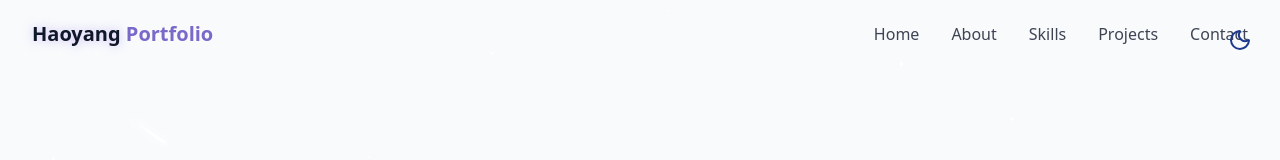
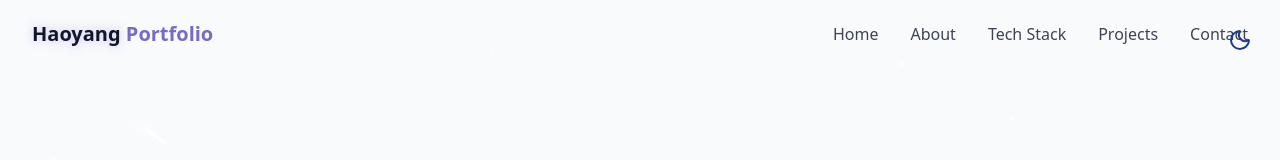
Before and after one commit to kaden175ck/Portfoilo, a React (Vite) app: page / in a window 1280 px wide. Shown: the top 160 px of the page. Built offline with nearby package versions, Linux system fonts and the light colour scheme.

Commit message:
change words

```diff
--- a/src/components/NavBar.jsx
+++ b/src/components/NavBar.jsx
@@ -8,7 +8,7 @@ import { Menu, X } from "lucide-react"
 const navItems =[
     {name:"Home", href:"#hero"},
     {name:"About", href:"#about"},
-    {name:"Skills", href:"#skills"},
+    {name:"Tech Stack", href:"#skills"},
     {name:"Projects", href:"#projects"},
     {name:"Contact", href:"#contact"},
 ]
```
